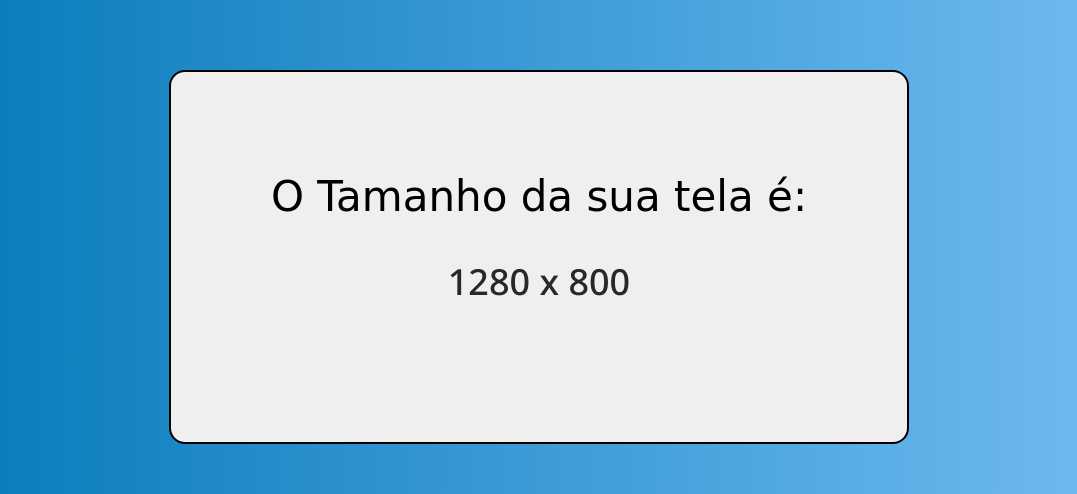
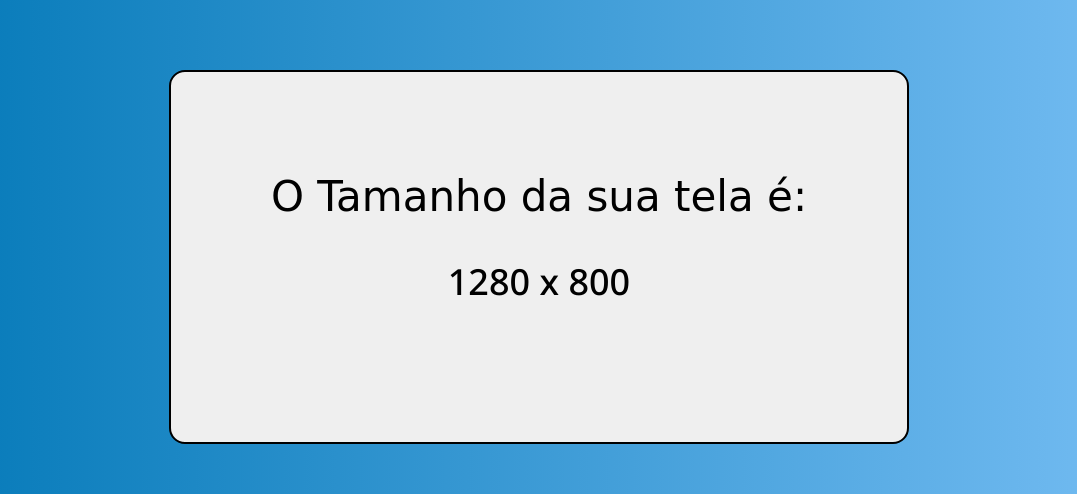
Before and after one commit to Paulo19961944/Medidor-de-Tela, a plain HTML site: page index.html in a window 1280 px wide. Shown: the part 143-637 px from the top of the page, without its empty margins (101-1178 px from the left). Drawn offline with Linux system fonts and the light colour scheme; a web font is replaced by a local one.

Commit message:
Medidor de Tela de Dispositivos - V2.0.4

```diff
--- a/css/style.css
+++ b/css/style.css
@@ -13,7 +13,7 @@ body{
 main{
     border: 2px solid black;
     background: #efefef;
-    color: #282828;
+    color: black;
     padding: 100px;
     border-radius: 16px;
 }
```
